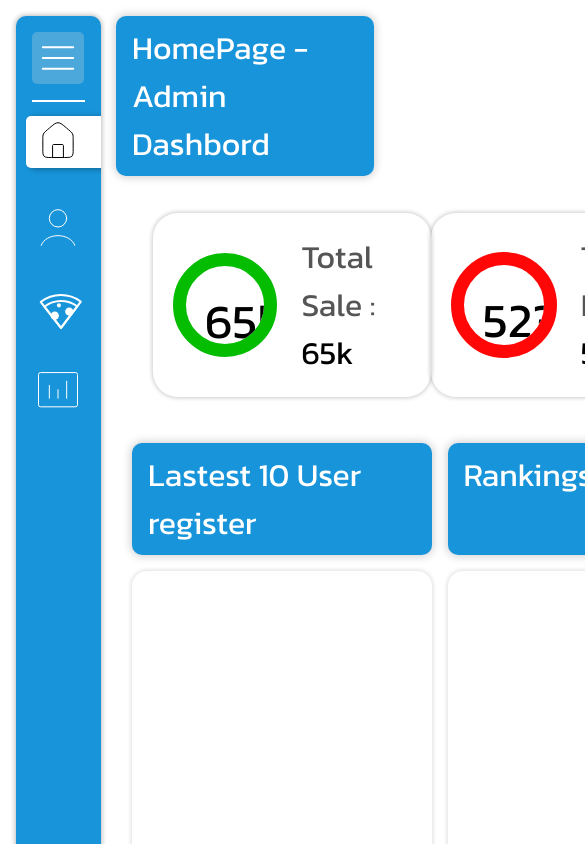
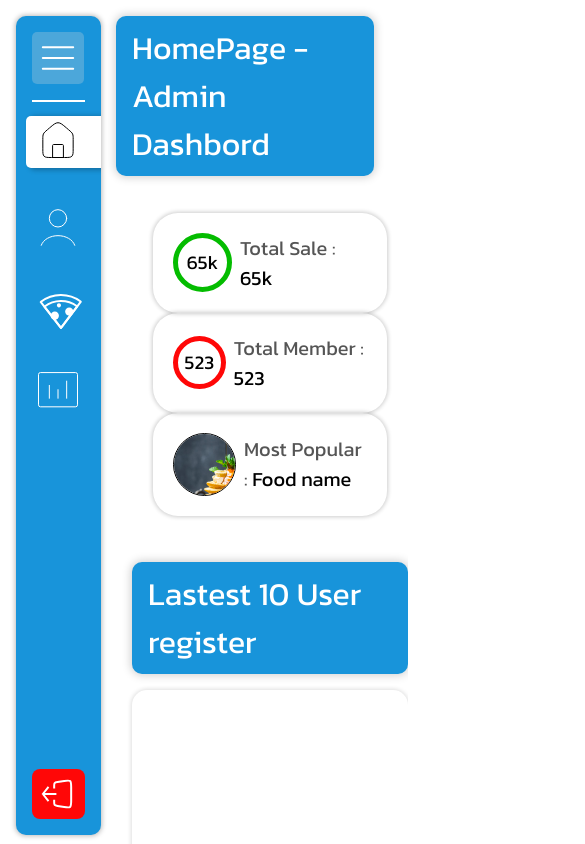
Before and after one commit to Auntapza/restaurantSystems, a React (Vite) app: page / in a window 390 px wide. Shown: the top 844 px of the page, 585 px wide, since content can reach past the window. Built offline with nearby package versions, Linux system fonts and the light colour scheme.

Commit message:
make responsive

```diff
--- a/src/component/homepage/homepage.css
+++ b/src/component/homepage/homepage.css
@@ -7,6 +7,7 @@
     ;
     row-gap: 25px;
     padding: 1rem;
+    container-type: inline-size;
 
     .status {
         display: flex;
@@ -20,6 +21,7 @@
             display: flex;
             gap: 1.5rem;
             align-items: center;
+
             > div {
                 border: 13px solid;
                 padding: 1.2rem;
@@ -27,9 +29,13 @@
                 font-size: 3em;
                 overflow: hidden;
                 aspect-ratio: 1 / 1;
+                display: flex;
+                align-items: center;
+                justify-content: center;
             }
 
             > div:has(img) {
+                display: unset;
                 padding: unset;
                 border-width: 1px;
                 > img {
@@ -53,6 +59,10 @@
         grid-template-rows: auto 1fr;
         height: 550px;
         gap: 1rem;
+
+        > .span {
+            grid-column: 2 / 2 span;
+        }
         > div {
             border-radius: 15px;
             box-shadow: 0px 0px 4px 1px #00000021;
@@ -64,3 +74,44 @@
         }
     }
 }
+
+@container (width < 1550px) {
+    .Homepage {
+        .status > div {
+            gap: .5rem !important;
+            div:has(:not(img)) {
+                border-width: 5px !important;
+                padding: .6rem !important;
+                span {
+                    font-size: .4em !important;
+                }
+            }
+            span {
+                font-size: 1.25em !important;
+            }
+        }
+    }
+}
+
+@container (width < 1150px) {
+    .status {
+        flex-direction: column;
+        align-items: stretch;
+    }
+
+    .content {
+        grid-template-columns: 1fr !important;
+        grid-template-rows: auto 1fr auto 1fr 1fr !important;
+        .span {
+            grid-area: unset !important;
+        }
+
+        > div {
+            height: 400px !important;
+        }
+
+        .content-1 {
+            grid-area: 2;
+        }
+    }
+}
--- a/src/component/homepage/homepage.jsx
+++ b/src/component/homepage/homepage.jsx
@@ -31,7 +31,7 @@ let homepage = () => {
                     <header className="title-header">
                         <h1>Lastest 10 User register</h1>
                     </header>
-                    <header className="title-header" style={{gridColumn: "2 / 2 span"}}>
+                    <header className="title-header span">
                         <h1>Rankings</h1>
                     </header>
                     <div className="content-1"></div>
--- a/src/component/sidebar.css
+++ b/src/component/sidebar.css
@@ -10,10 +10,11 @@ aside {
     box-shadow: 0px 0px 5px 1px #00000044;
     user-select: none;
     grid-area: sidebar;
-    max-height: 905px;
+    max-height: 97vh;
     position: sticky;
     top: 1rem;
     overflow: hidden;
+    min-height: 500px;
 
     menu {
         div {
--- a/src/index.css
+++ b/src/index.css
@@ -41,6 +41,8 @@
 .flex.page {
   padding: 1rem;
   min-height: 100vh;
+  height: max-content;
+  height: 500%;
 }
 
 body {
@@ -49,4 +51,5 @@ body {
 
 div.body {
   grid-area: body;
+  height: max-content;
 }
```
